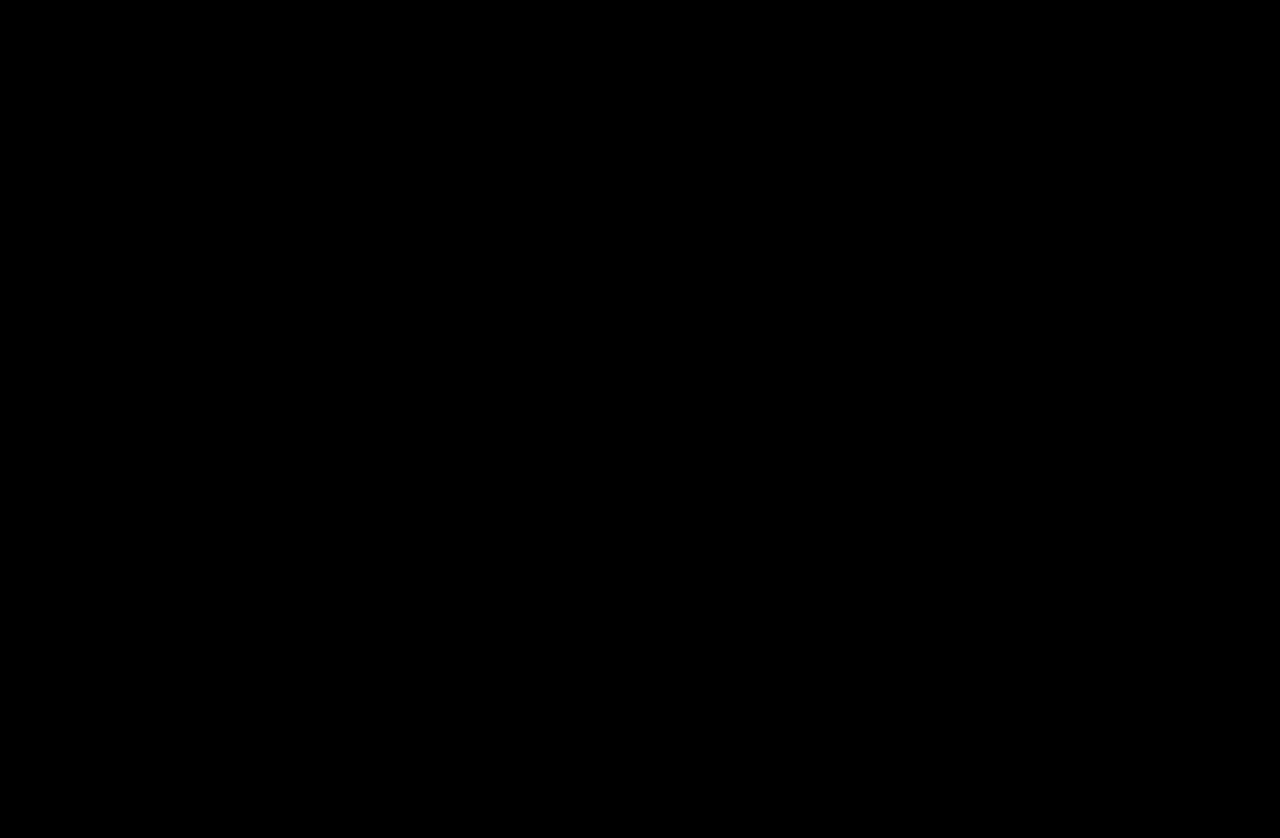
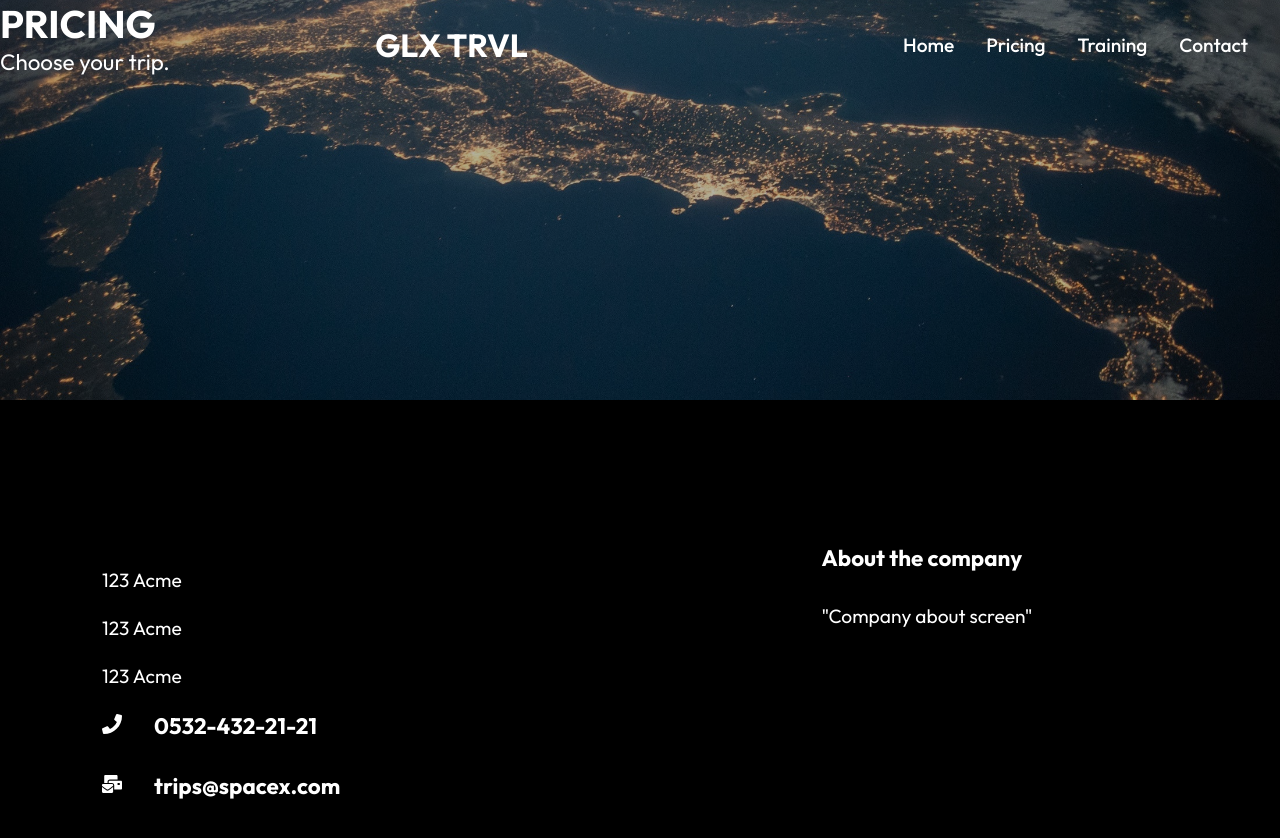
Before and after one commit to knave-x/Website-From-Scratch, a React (Create React App) app in the folder websfrom/: page /pricing in a window 1280 px wide. Before the commit this address had no page. Shown: the top 838 px of the page. Before the commit the page ends 800 px from the top, so only its background shows below. Built offline with nearby package versions, Linux system fonts and the light colour scheme.

Commit message:
add pricing

```diff
--- a/websfrom/src/App.js
+++ b/websfrom/src/App.js
@@ -1,19 +1,17 @@
-import logo from './logo.svg';
-import './App.css';
-import { Routes,Route } from 'react-router-dom';
-import Home from "./routes/Home"
-const App=()=> {
-
-  console.log("deneme")
+import "./App.css";
+import { Routes, Route } from "react-router-dom";
+import Home from "./routes/Home";
+import Pricing from "./routes/Pricing";
+const App = () => {
+  console.log("deneme");
   return (
-    <div >
-
+    <div>
       <Routes>
-        <Route path="/" element={<Home/>} />
-
+        <Route path="/" element={<Home />} />
+        <Route path="pricing" element={<Pricing />} />
       </Routes>
     </div>
   );
-}
+};
 
 export default App;
--- a/websfrom/src/components/Footer.js
+++ b/websfrom/src/components/Footer.js
@@ -1,5 +1,5 @@
 import React from "react";
-import "./FooterStyle.css";
+import "./FooterStyles.css";
 import {
   FaFacebook,
   FaLinkedin,
--- /dev/null
+++ b/websfrom/src/components/HeroImage.js
@@ -0,0 +1,15 @@
+import React from "react";
+import "./HeroImageStyless.css";
+
+const HeroImage = (props) => {
+  return (
+    <div className="hero-img">
+      <div className="heading">
+        <h1> {props.heading}</h1>
+        <p> {props.text}</p>
+      </div>
+    </div>
+  );
+};
+
+export default HeroImage;
--- /dev/null
+++ b/websfrom/src/components/HeroImageStyless.css
@@ -0,0 +1,46 @@
+.hero-img {
+    background: rgba(0, 0, 0, .3);
+    height: 50vh;
+    width:100%;
+    position: relative;
+}
+
+.hero-img:before {
+    content: "";
+    background: url("../assets/heroImg.jpeg") no-repeat center/cover;
+    height: 100%;
+    width: 100%;
+    position:absolute;
+    top: 0;
+    left: 0;
+    z-index: -1;
+
+}
+
+.hero-img.heading{
+    height: 100%;
+    width: 100%;
+    display: flex;
+    flex-direction: column;
+    justify-content: center;
+    align-items: center;
+
+
+}
+
+.hero-img h1 {
+    font-size: 2.4rem;
+    justify-content: center;
+}
+
+.hero-img {
+    font-size: 1.4rem;
+
+}
+
+@media screen and (max-width:640px) {
+    .hero-img h1 {
+        font-size: 2rem;
+    }
+
+}
--- /dev/null
+++ b/websfrom/src/routes/Pricing.js
@@ -0,0 +1,16 @@
+import React from "react";
+import Footer from "../components/Footer";
+import HeroImage from "../components/HeroImage";
+import Navbar from "../components/Navbar";
+
+const Pricing = () => {
+  return (
+    <div>
+      <Navbar />
+      <HeroImage heading="PRICING" text="Choose your trip." />
+      <Footer />
+    </div>
+  );
+};
+
+export default Pricing;
```
